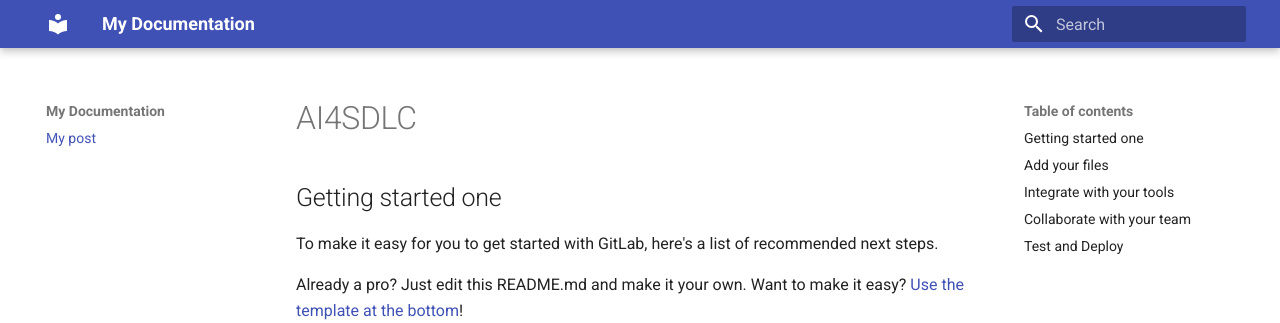
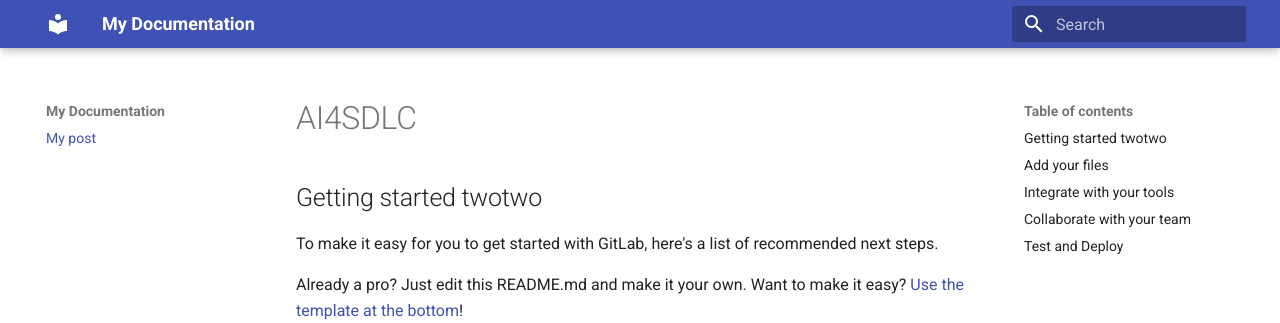
Before and after one commit to Code-dot-mil/two-steps-eval, an MkDocs documentation site: the page built from docs/index.md, in a window 1280 px wide and 900 px high. Shown: the top 323 px of the window. Built offline with MkDocs 1.6.1 and Material for MkDocs 9.7.7, drawn with Linux system fonts in a browser that asks for light colours.

Commit message:
Update index.md

```diff
--- a/docs/index.md
+++ b/docs/index.md
@@ -5,7 +5,7 @@
 # AI4SDLC
 
 
-## Getting started one
+## Getting started twotwo
 
 To make it easy for you to get started with GitLab, here's a list of recommended next steps.
 
```
